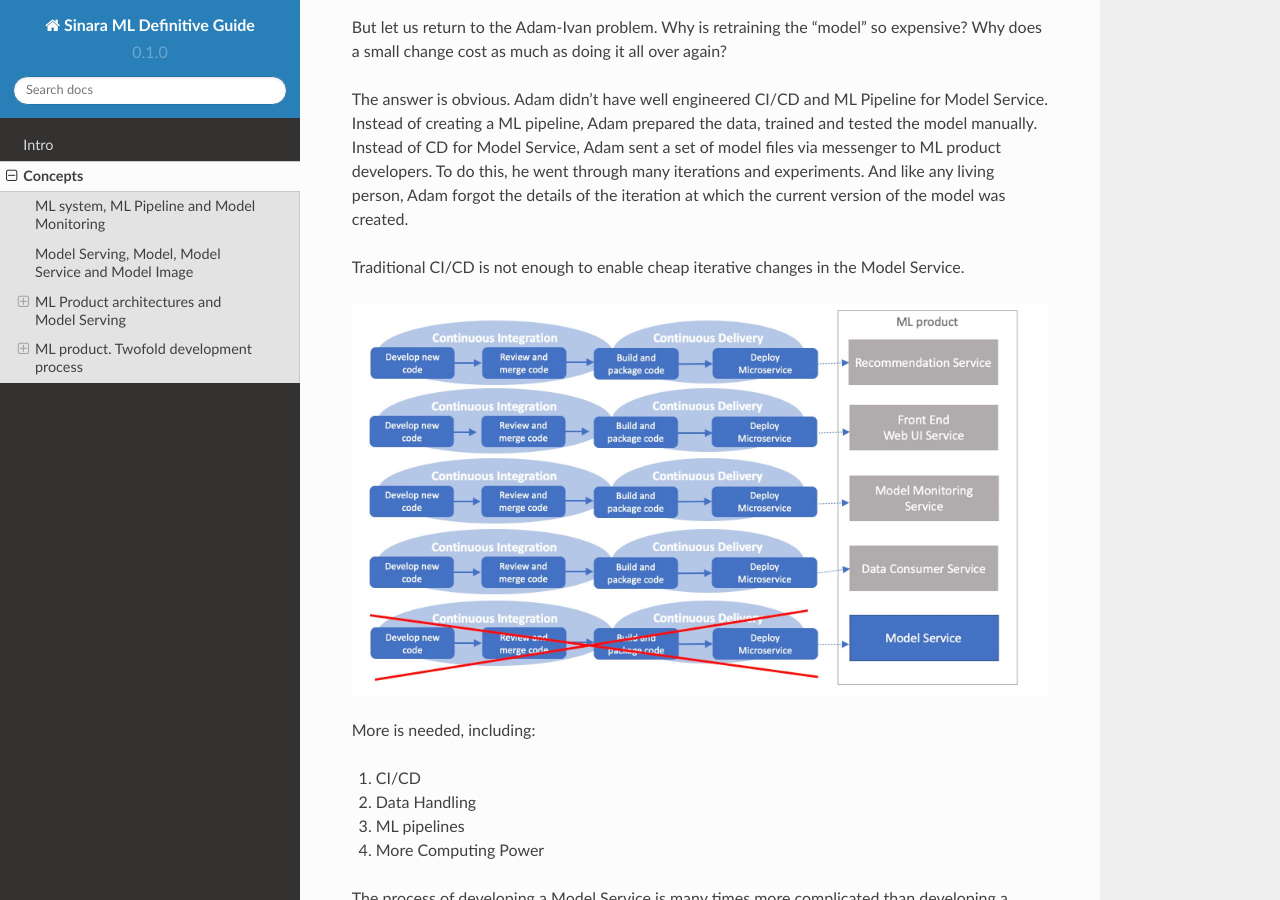
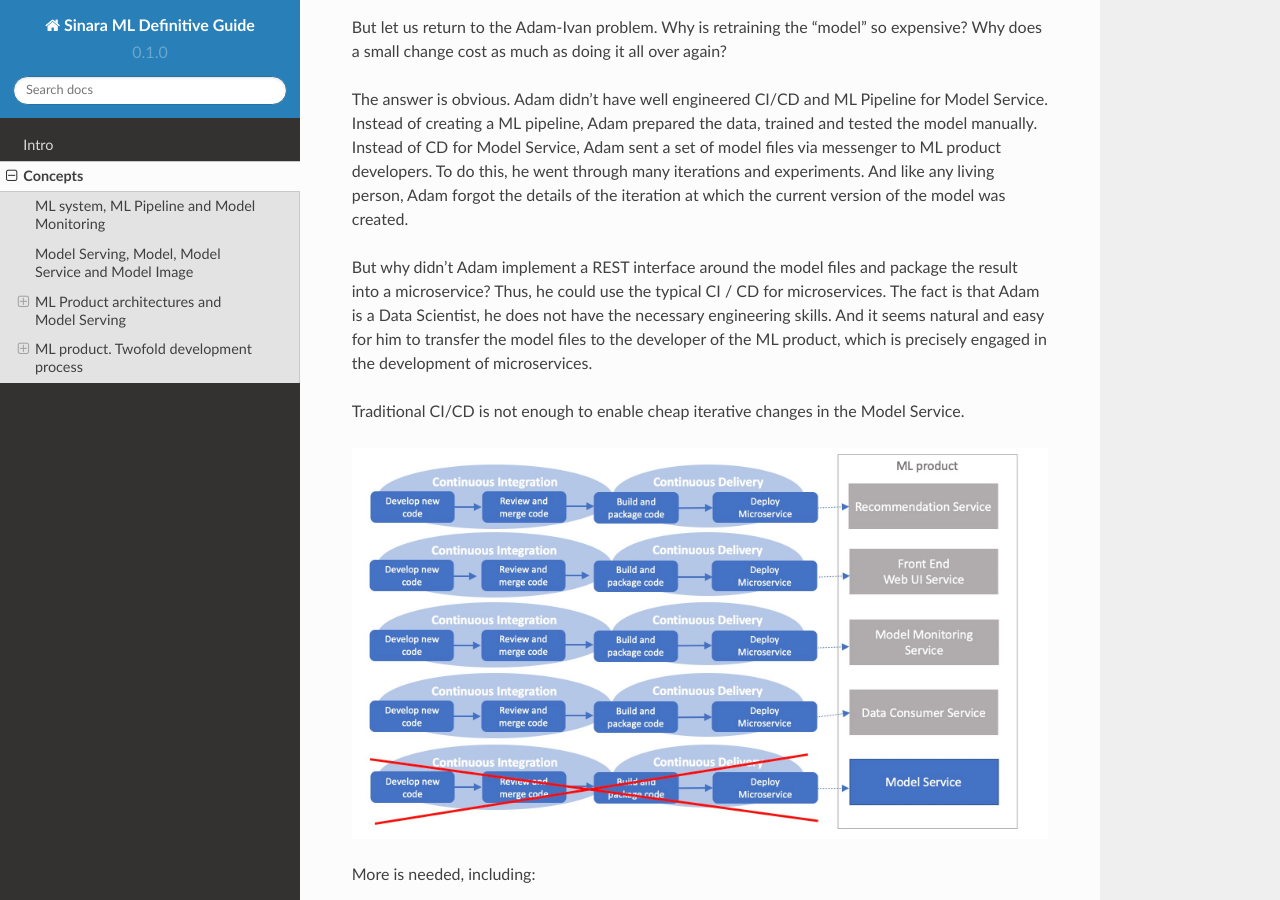
Before and after one commit to 4-DS/SinaraML-Def-Guide, a Sphinx documentation site: the page built from docs/source/concepts.rst, in a window 1280 px wide and 900 px high, scrolled down 5619 px. Built offline with Sphinx 7.4.7 and the Read the Docs theme 2.0.0, drawn with Linux system fonts in a browser that asks for light colours.

Commit message:
Update concepts.rst

```diff
--- a/docs/source/concepts.rst
+++ b/docs/source/concepts.rst
@@ -112,6 +112,11 @@ But let us return to the Adam-Ivan problem. Why is retraining the "model" so exp
 
 The answer is obvious. Adam didn't have well engineered CI/CD and ML Pipeline for Model Service.  Instead of creating a ML pipeline, Adam prepared the data, trained and tested the model manually. Instead of CD for Model Service, Adam sent a set of model files via messenger to ML product developers. To do this, he went through many iterations and experiments. And like any living person, Adam forgot the details of the iteration at which the current version of the model was created.
 
+But why didn't Adam implement a REST interface around the model files and package the result into a microservice? Thus, he could use the typical CI / CD for microservices. The fact is that Adam is a Data Scientist, he does not have the necessary engineering skills. And it seems natural and easy for him to transfer the model files to the developer of the ML product, which is precisely engaged in the development of microservices.
+
+
+
+
 Traditional CI/CD is not enough to enable cheap iterative changes in the Model Service.
 
 .. image:: m_product_dev_process_2.jpeg
```
